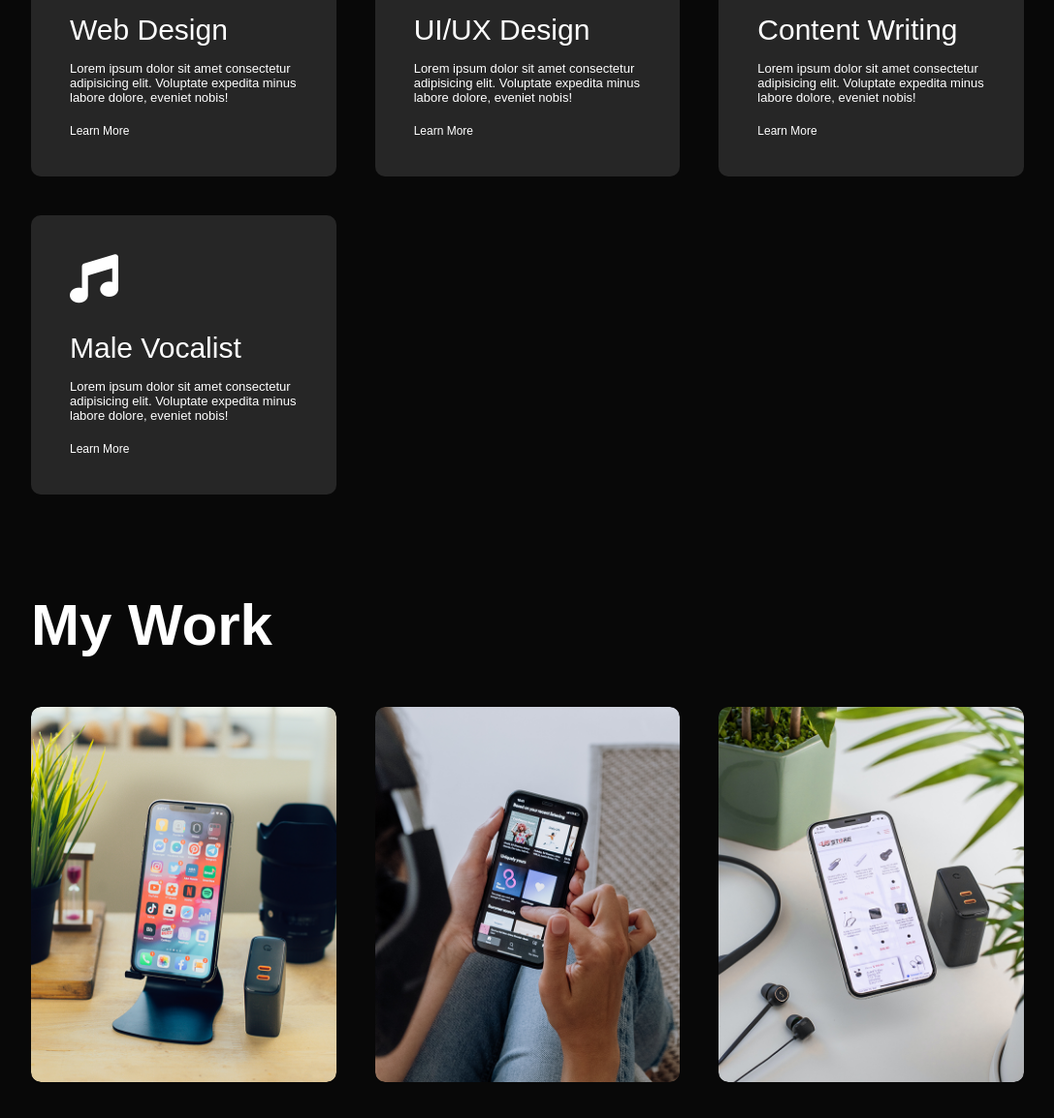
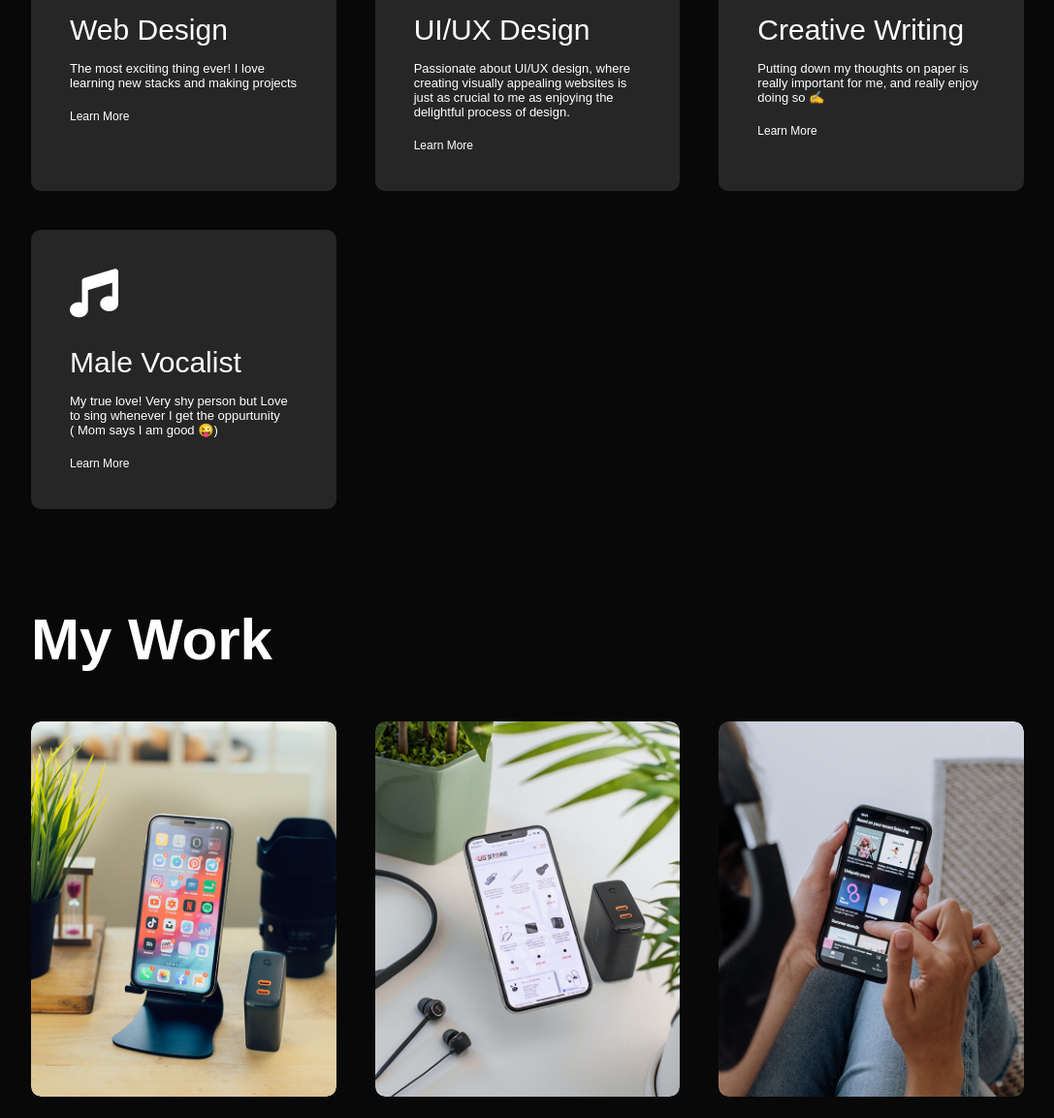
Before and after one commit to LonelySam16/Portfolio_Website, a plain HTML site: page index.html in a window 1280 px wide. Shown: the part 1727-2880 px from the top of the page at 97% size, without its empty margins (96-1183 px from the left). Drawn offline with Linux system fonts and the light colour scheme.

Commit message:
Loerem ipsums removed

```diff
--- a/index.html
+++ b/index.html
@@ -39,8 +39,9 @@
                 </div>
                 <div class="about-col-2">
                     <h1 class="subtitle">About Me</h1>
-                    <p>Lorem ipsum, dolor sit amet consectetur adipisicing elit. Deserunt dolorem ipsum dolorum aut expedita?
-                         In molestias et architecto, provident sint saepe! Fugit, facere minus nobis numquam consequatur odit at tempore!
+                    <p>Hey there! I am Ankan. I am from West Bengal and currently I am studying Computer Science Engineering from VIT Vellore.  I am a programmer and a Frontend developer, and aspire to become a Software Developer.
+                        Get to know all about me and leave me your valuable comments in this page! Thanks for visiting✌️
+
                         </p>
 
                         <div class="tab-titles">
@@ -51,9 +52,11 @@
 
                         <div class="tab-contents active-tab" id="skills">
                             <ul>
+                                <li><span>C++</span> <br> Programming in C++ Language</li>
                                 <li><span>FrontEnd Development</span> <br> Web app Development</li>
+                                <li><span>WordPress</span> <br> Complete Website Development using Wordpress</li>
                                 <li><span>UI/UX</span> <br> Designing Web/App Interfaces</li>
-                                <li><span>C++</span> <br> Programming in C++ Language</li>
+
                             </ul>
                         </div>
 
@@ -89,25 +92,26 @@
                 <div>
                     <i class="fa-solid fa-code"></i>
                     <h2>Web Design</h2>
-                    <p>Lorem ipsum dolor sit amet consectetur adipisicing elit. Voluptate expedita minus labore dolore, eveniet nobis!</p>
+                    <p>The most exciting thing ever! I love learning new stacks and making projects</p>
                     <a href="#"> Learn More</a>
                 </div>
                 <div>
                     <i class="fa-brands fa-figma"></i>
                     <h2>UI/UX Design</h2>
-                    <p>Lorem ipsum dolor sit amet consectetur adipisicing elit. Voluptate expedita minus labore dolore, eveniet nobis!</p>
+                    <p>Passionate about UI/UX design, where creating visually appealing websites is just as crucial to me as enjoying the delightful process of design.</p>
                     <a href="#"> Learn More</a>
                 </div>
                 <div>
                     <i class="fa-sharp fa-solid fa-pen-nib"></i>
-                    <h2>Content Writing</h2>
-                    <p>Lorem ipsum dolor sit amet consectetur adipisicing elit. Voluptate expedita minus labore dolore, eveniet nobis!</p>
+                    <h2>Creative Writing</h2>
+                    <p>Putting down my thoughts on paper is really important for me, and really enjoy doing so ✍️ </p>
                     <a href="#"> Learn More</a>
                 </div>
                 <div>
                     <i class="fa-solid fa-music"></i>
                     <h2>Male Vocalist</h2>
-                    <p>Lorem ipsum dolor sit amet consectetur adipisicing elit. Voluptate expedita minus labore dolore, eveniet nobis!</p>
+                    <p>My true love! Very shy person but Love to sing whenever I get the oppurtunity <br>
+                         ( Mom says I am good 😜) </p>
                     <a href="#"> Learn More</a>
                 </div>
 
@@ -123,25 +127,31 @@
                 <div class="work">
                     <img src="images/work-1.png" alt="">
                     <div class="layer">
-                        <h3>Social Media App</h3>
-                        <p>Lorem ipsum dolor, sit amet consectetur adipisicing elit. Commodi, consequuntur?</p>
-                        <a href="#"><i class="fa-solid fa-up-right-from-square"></i></a>
+                        <h3>Complete Chat App</h3>
+                        <p>A chatting application that is made using React and Sass with backend support using Firebase
+                            A sophisticated chat application using Firebase for seamless real-time communication using both texts and images. It facilitates user registration and login functionalities, resulting in a visually appealing user interface and an enhanced interactive experience.
+                            </p>
+                        <a href="https://github.com/LonelySam16/AnkanChat"><i class="fa-solid fa-up-right-from-square"></i></a>
                     </div>
                 </div>
+
+                <div class="work">
+                    <img src="images/work-3.png" alt="">
+                    <div class="layer">
+                        <h3>Online Voting WebApp</h3>
+                        <p>A Web Application written in WAMP stack with frontend in HTML, CSS and JavaScript.
+                            Voters and Candidates can register and log in with their credentials to view their Details and Vote. An Admin panel with histogram of votes distributed among Candidates and also details about Voters who have already voted is displayed.
+                            </p>
+                        <a href="https://github.com/LonelySam16/OnlineVoting"><i class="fa-solid fa-up-right-from-square"></i></a>
+                    </div>
+                </div>
+
                 <div class="work">
                     <img src="images/work-2.png" alt="">
                     <div class="layer">
-                        <h3>Social Media App</h3>
-                        <p>Lorem ipsum dolor, sit amet consectetur adipisicing elit. Commodi, consequuntur?</p>
-                        <a href="#"><i class="fa-solid fa-up-right-from-square"></i></a>
-                    </div>
-                </div>
-                <div class="work">
-                    <img src="images/work-3.png" alt="">
-                    <div class="layer">
-                        <h3>Social Media App</h3>
-                        <p>Lorem ipsum dolor, sit amet consectetur adipisicing elit. Commodi, consequuntur?</p>
-                        <a href="#"><i class="fa-solid fa-up-right-from-square"></i></a>
+                        <h3>News App</h3>
+                        <p>A Web Application that allows to search and view news related to any topic using an API call </p>
+                        <a href="https://github.com/LonelySam16/News_WepApp"><i class="fa-solid fa-up-right-from-square"></i></a>
                     </div>
                 </div>
             </div>
@@ -164,7 +174,7 @@
                         <a href=""><i class="fa-brands fa-linkedin"></i></a>
                     </div>
 
-                    <a href="images/my-cv.pdf" download class="btn btn2">Download CV</a>
+                    <a href="images/resume06.pdf" download class="btn btn2">Download CV</a>
 
                 </div>
                 <div class="contact-right">
```
Also changed, not shown: images/logo.png (deleted), 3 other files.
